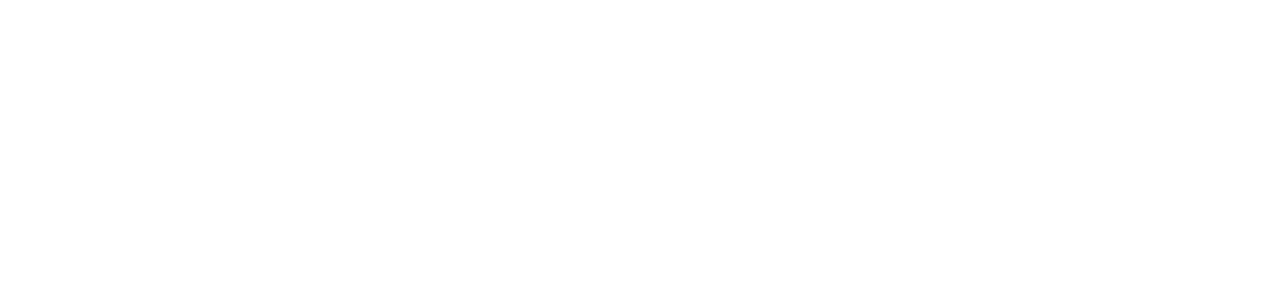
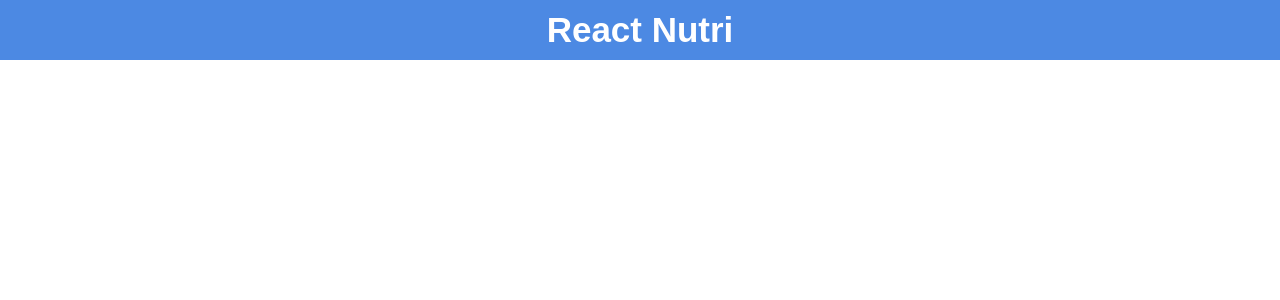
Before and after one commit to DavyddBF/react-test, a React (Vite) app in the folder requisicao-http/: page / in a window 1280 px wide. Shown: the top 300 px of the page. Built offline with nearby package versions, Linux system fonts and the light colour scheme.

Commit message:
Criando cards

```diff
--- a/requisicao-http/src/App.tsx
+++ b/requisicao-http/src/App.tsx
@@ -20,9 +20,24 @@
 
   render() {
     return (
-      <div>
+      <div className="container">
+      <header>
+        <strong>React Nutri</strong>
+      </header>
 
-      </div>
+      {
+        this.state.nutri.map((item: NutriCard) => {
+          return (
+            <article className='post' key={ item.id }>
+              <strong className='titulo'>{ item.titulo }</strong>
+              <img className='capa' src={ item.capa } alt={ item.titulo } />
+              <p className='subtitulo'>{ item.subtitulo }</p>
+              <a className='btn'>Acessar</a>
+            </article>
+          );
+        })
+      }
+    </div>
     );
   }
 }
```
